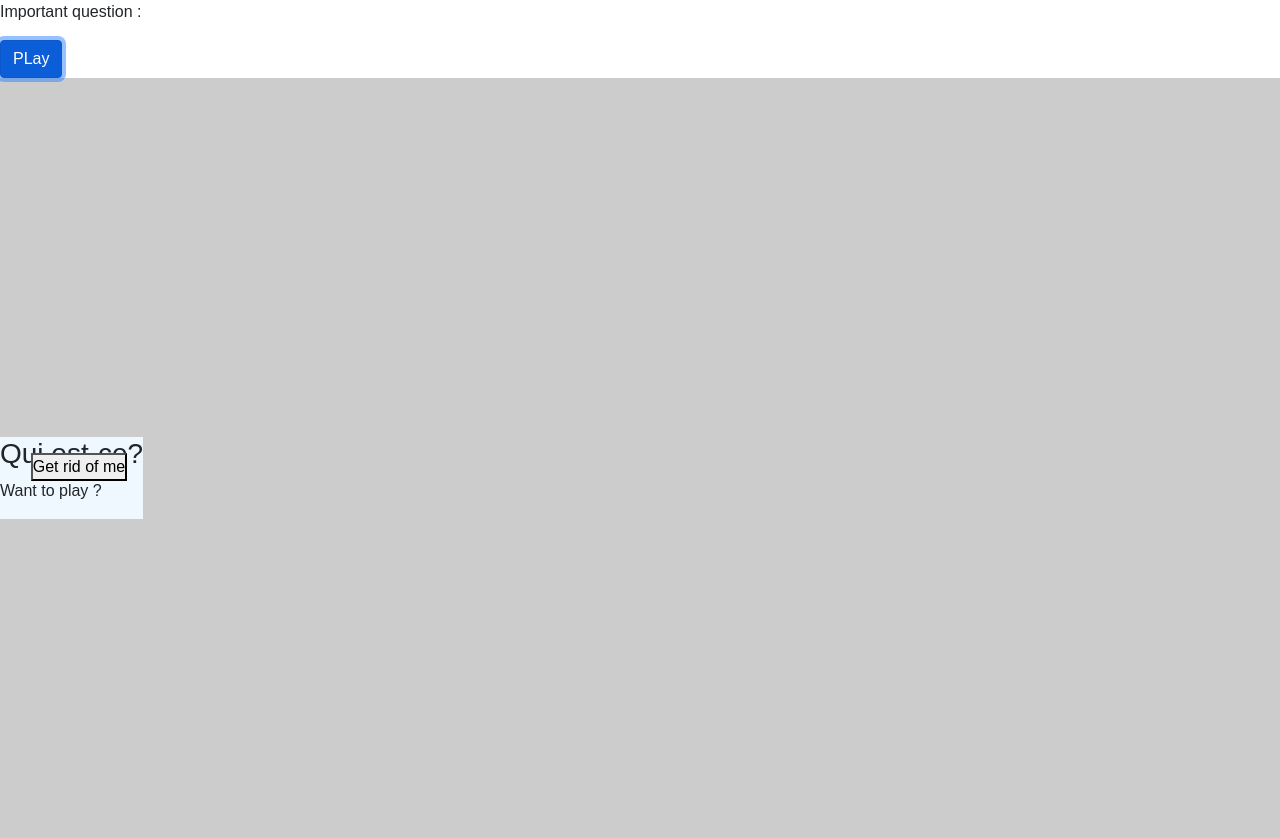
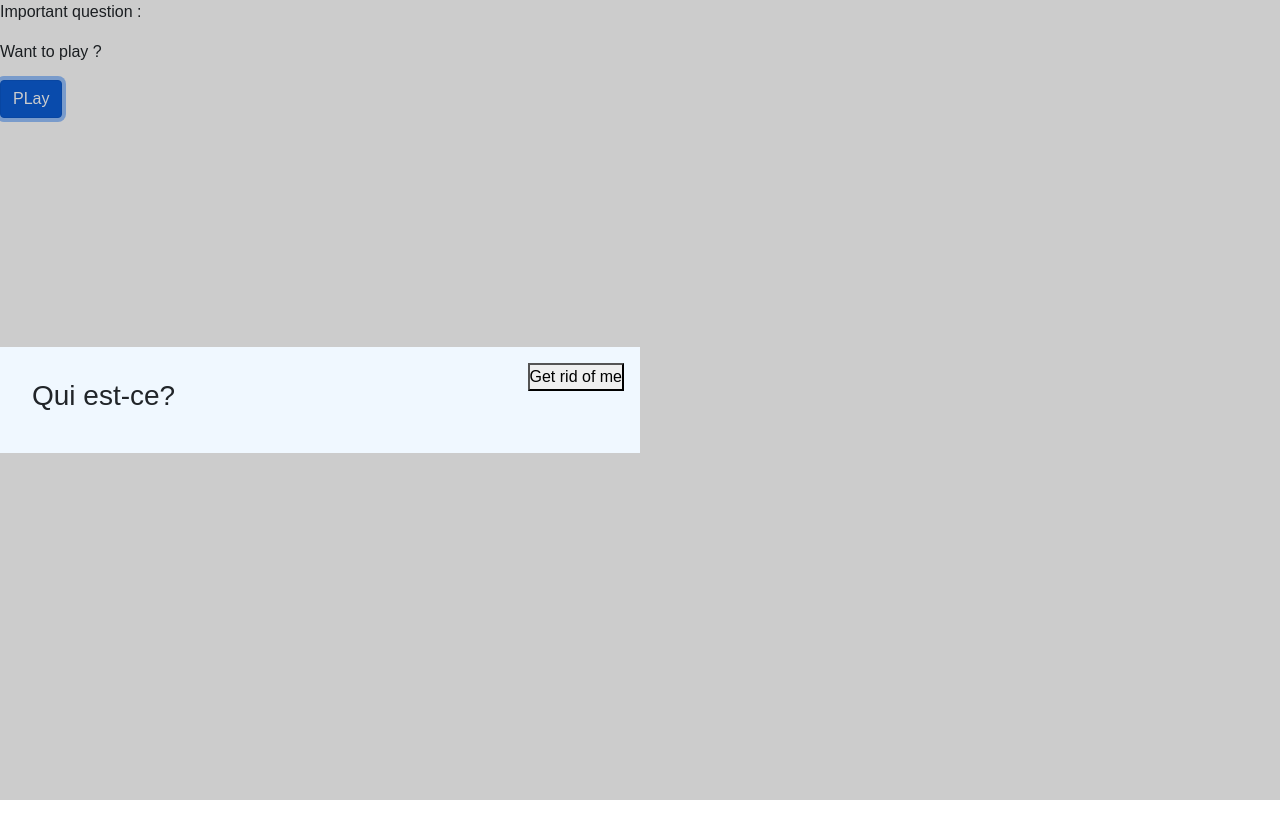
Before and after one commit to MariemElG/Projet-de-programmation, a React (Vite) app: page / in a window 1280 px wide. Both pictures are taken after a click on the button "PLay". Shown: the top 838 px of the page. After the commit the page ends 800 px from the top, so only its background shows below. Built offline with nearby package versions, Linux system fonts and the light colour scheme.

Commit message:
open/close buttons

```diff
--- a/src/App.jsx
+++ b/src/App.jsx
@@ -14,6 +14,7 @@ function App() {
 
       <main>
         <p>Important question : </p>
+        <p> Want to play ? </p>
 
           <Button  onClick={() => setButtonpopUp(true)} > PLay  </Button>
       </main>
@@ -21,7 +22,7 @@ function App() {
               <h3>
                 Qui est-ce?
               </h3>
-              <p> Want to play ? </p>
+
             </PopUp>
 
 
--- a/src/Components/popUp.css
+++ b/src/Components/popUp.css
@@ -1,4 +1,7 @@
 .popUp{
+    position: fixed;
+    top:0;
+    left:0;
     width : 100%;
     height : 100vh;
     background-color: rgba(0,0,0,0.2);
@@ -7,6 +10,9 @@
 }
 .popUp-inner {
     position: relative;
+    padding:32px;
+    width:100%;
+    max-width: 640px;;
     background-color: aliceblue;
 }
 
```
